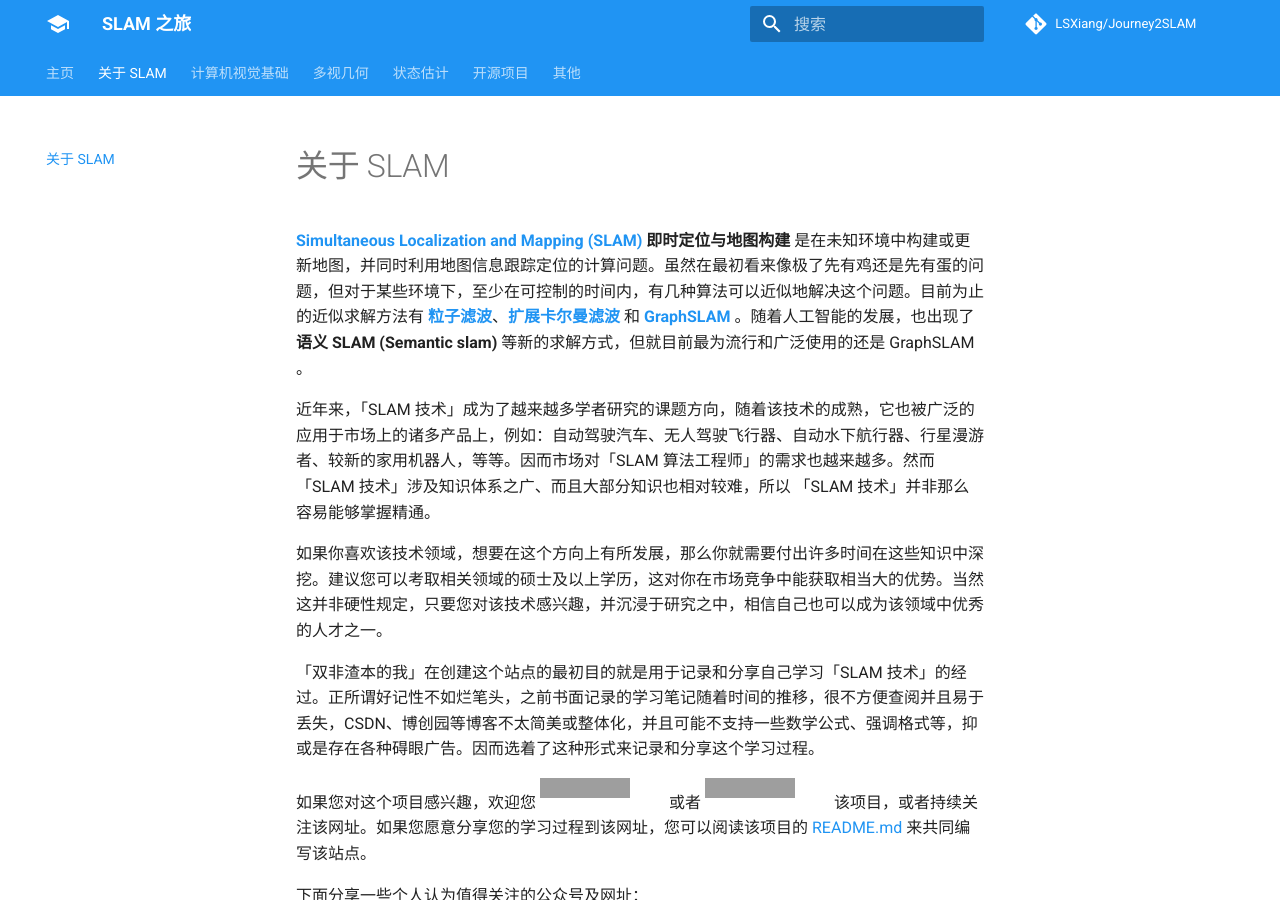
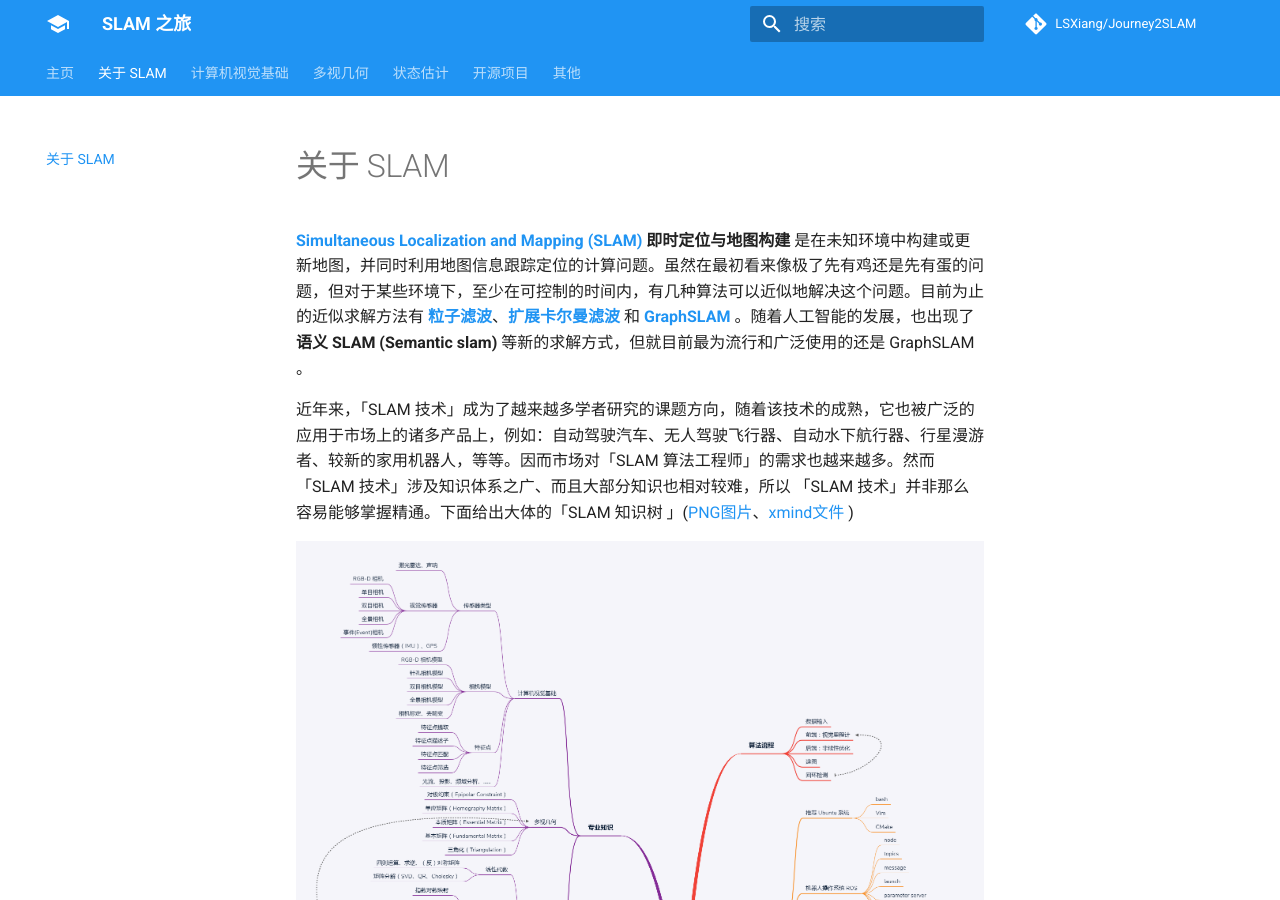
Before and after one commit to LSXiang/Journey2SLAM, an MkDocs documentation site: the page built from docs/aboutSLAM.md, in a window 1280 px wide and 900 px high. Built offline with MkDocs 1.6.1 and Material for MkDocs 9.7.7, drawn with Linux system fonts in a browser that asks for light colours; comment, search, counter and statistics services are not loaded; grey boxes are pictures that could not be loaded.

Commit message:
add knowledge tree for SLAM

```diff
--- a/docs/aboutSLAM.md
+++ b/docs/aboutSLAM.md
@@ -1,6 +1,8 @@
 [**Simultaneous Localization and Mapping (SLAM)**](https://en.wikipedia.org/wiki/Simultaneous_localization_and_mapping "Simultaneous Localization and Mapping") **即时定位与地图构建** 是在未知环境中构建或更新地图，并同时利用地图信息跟踪定位的计算问题。虽然在最初看来像极了先有鸡还是先有蛋的问题，但对于某些环境下，至少在可控制的时间内，有几种算法可以近似地解决这个问题。目前为止的近似求解方法有 [**粒子滤波**](https://en.wikipedia.org/wiki/Particle_filter)、[**扩展卡尔曼滤波**](https://en.wikipedia.org/wiki/Extended_Kalman_filter) 和 [**GraphSLAM**](https://en.wikipedia.org/wiki/GraphSLAM) 。随着人工智能的发展，也出现了 **语义 SLAM (Semantic slam)** 等新的求解方式，但就目前最为流行和广泛使用的还是 GraphSLAM 。
 
-近年来，「SLAM 技术」成为了越来越多学者研究的课题方向，随着该技术的成熟，它也被广泛的应用于市场上的诸多产品上，例如：自动驾驶汽车、无人驾驶飞行器、自动水下航行器、行星漫游者、较新的家用机器人，等等。因而市场对「SLAM 算法工程师」的需求也越来越多。然而 「SLAM 技术」涉及知识体系之广、而且大部分知识也相对较难，所以 「SLAM 技术」并非那么容易能够掌握精通。
+近年来，「SLAM 技术」成为了越来越多学者研究的课题方向，随着该技术的成熟，它也被广泛的应用于市场上的诸多产品上，例如：自动驾驶汽车、无人驾驶飞行器、自动水下航行器、行星漫游者、较新的家用机器人，等等。因而市场对「SLAM 算法工程师」的需求也越来越多。然而 「SLAM 技术」涉及知识体系之广、而且大部分知识也相对较难，所以 「SLAM 技术」并非那么容易能够掌握精通。下面给出大体的「SLAM 知识树 」([PNG图片](https://github.com/LSXiang/Journey2SLAM/blob/master/KnowledgeTree4SLAM.png)、[xmind文件](https://github.com/LSXiang/Journey2SLAM/blob/master/KnowledgeTree4SLAM.xmind) )
+
+![SLAM 知识树](KnowledgeTree4SLAM.png)
 
 如果你喜欢该技术领域，想要在这个方向上有所发展，那么你就需要付出许多时间在这些知识中深挖。建议您可以考取相关领域的硕士及以上学历，这对你在市场竞争中能获取相当大的优势。当然这并非硬性规定，只要您对该技术感兴趣，并沉浸于研究之中，相信自己也可以成为该领域中优秀的人才之一。
 
```
